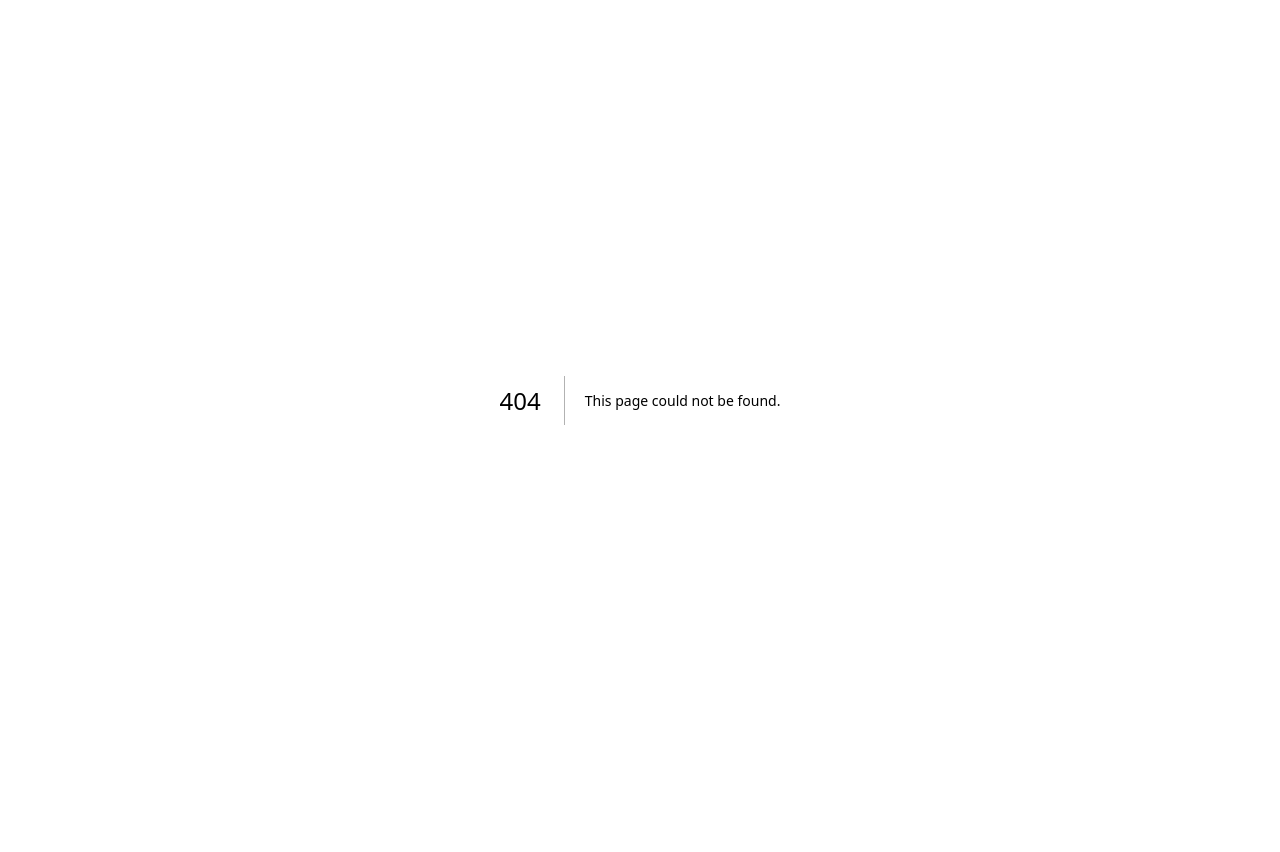
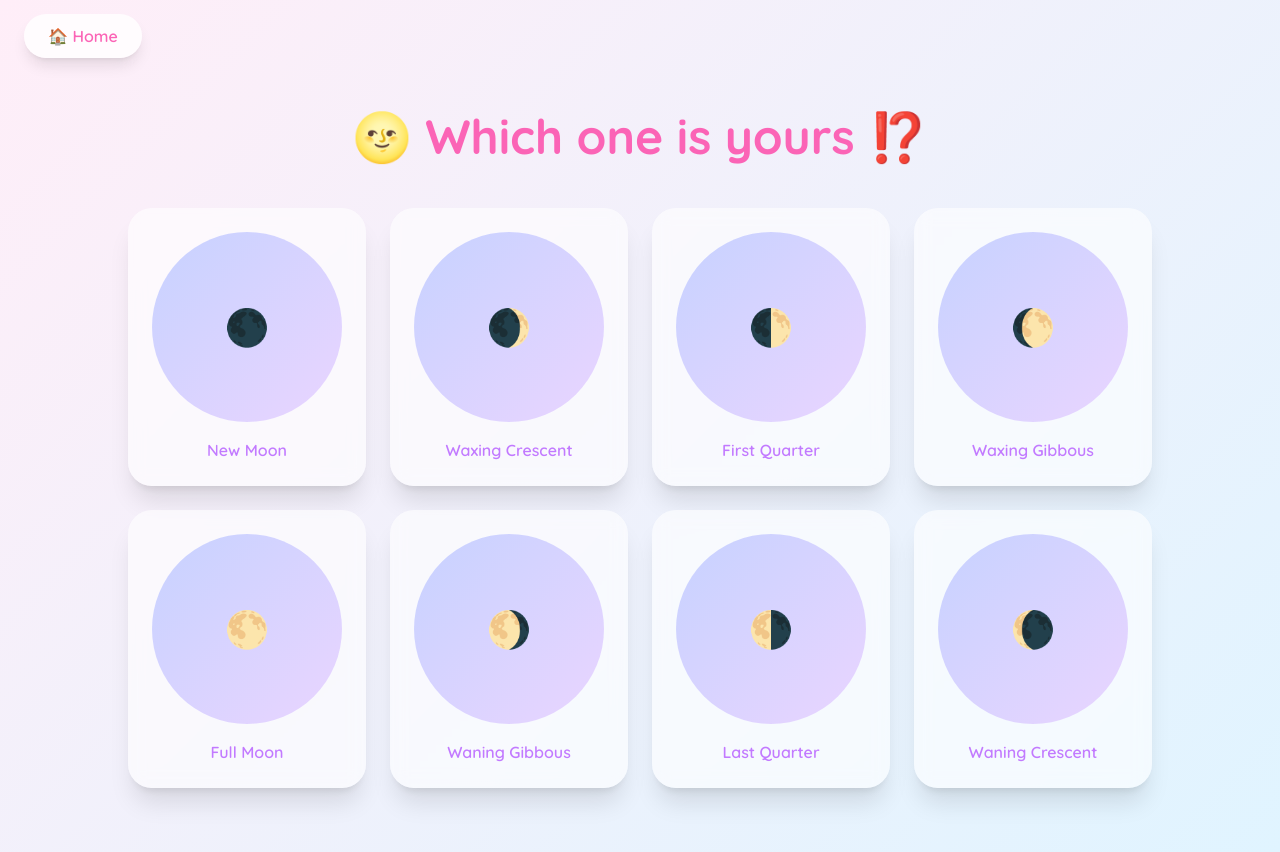
Before and after one commit to paepaev2/hbd-pye-2025, a Next.js app: page /moon in a window 1280 px wide. Before the commit this address had no page. Before the commit the page ends 800 px from the top, so only its background shows below. Built offline with nearby package versions, Linux system fonts and the light colour scheme.

Commit message:
feat: moon phase page

```diff
--- /dev/null
+++ b/app/moon/page.tsx
@@ -0,0 +1,114 @@
+"use client";
+
+import { useState } from "react";
+import { motion, AnimatePresence } from "framer-motion";
+import { useRouter } from "next/navigation";
+import HomeButton from "@/components/HomeButton";
+
+const moonPhases = [
+  { id: 1, name: "New Moon", isCorrect: false },
+  { id: 2, name: "Waxing Crescent", isCorrect: true }, // 17 Dec 2004
+  { id: 3, name: "First Quarter", isCorrect: false },
+  { id: 4, name: "Waxing Gibbous", isCorrect: false },
+  { id: 5, name: "Full Moon", isCorrect: false },
+  { id: 6, name: "Waning Gibbous", isCorrect: false },
+  { id: 7, name: "Last Quarter", isCorrect: false },
+  { id: 8, name: "Waning Crescent", isCorrect: false },
+];
+
+export default function MoonPage() {
+  const router = useRouter();
+  const [message, setMessage] = useState("");
+  const [messageType, setMessageType] = useState<"success" | "error" | "">("");
+
+  const handleMoonClick = (phase: typeof moonPhases[0]) => {
+    if (phase.isCorrect) {
+      setMessage("ว้าว");
+      setMessageType("success");
+      setTimeout(() => {
+        router.push("/gift");
+      }, 1500);
+    } else {
+      setMessage("ห้ะ");
+      setMessageType("error");
+      setTimeout(() => {
+        setMessage("");
+      }, 2000);
+    }
+  };
+
+  return (
+    <div className="min-h-screen p-4 md:p-8">
+      <HomeButton />
+
+      <motion.div
+        initial={{ opacity: 0 }}
+        animate={{ opacity: 1 }}
+        className="max-w-5xl mx-auto pt-20"
+      >
+        <motion.h2
+          initial={{ y: -20 }}
+          animate={{ y: 0 }}
+          className="text-3xl md:text-5xl font-bold text-center text-pink-400 mb-12"
+        >
+          🌝 Which one is yours ⁉️
+        </motion.h2>
+
+        {/* Moon Grid */}
+        <div className="grid grid-cols-2 md:grid-cols-4 gap-6 mb-8">
+          {moonPhases.map((phase, index) => (
+            <motion.div
+              key={phase.id}
+              initial={{ opacity: 0, scale: 0.8 }}
+              animate={{ opacity: 1, scale: 1 }}
+              transition={{ delay: index * 0.1 }}
+              whileHover={{ scale: 1.1, rotate: 5 }}
+              whileTap={{ scale: 0.95 }}
+              onClick={() => handleMoonClick(phase)}
+              className="cursor-pointer"
+            >
+              <div className="bg-white/60 backdrop-blur-sm rounded-3xl p-6 shadow-xl hover:shadow-2xl transition-all">
+                <div className="aspect-square bg-gradient-to-br from-indigo-200 to-purple-200 rounded-full mb-4 flex items-center justify-center text-4xl">
+                  {getMoonEmoji(phase.name)}
+                </div>
+                <p className="text-center text-sm md:text-base font-semibold text-purple-400">
+                  {phase.name}
+                </p>
+              </div>
+            </motion.div>
+          ))}
+        </div>
+
+        {/* Message */}
+        <AnimatePresence>
+          {message && (
+            <motion.div
+              initial={{ opacity: 0, y: 20 }}
+              animate={{ opacity: 1, y: 0 }}
+              exit={{ opacity: 0 }}
+              className={`text-center text-2xl font-semibold mt-12 ${
+                messageType === "success" ? "text-green-500" : "text-red-400"
+              }`}
+            >
+              {message}
+            </motion.div>
+          )}
+        </AnimatePresence>
+      </motion.div>
+    </div>
+  );
+}
+
+function getMoonEmoji(phase: string): string {
+  const emojiMap: { [key: string]: string } = {
+    "New Moon": "🌑",
+    "Waxing Crescent": "🌒",
+    "First Quarter": "🌓",
+    "Waxing Gibbous": "🌔",
+    "Full Moon": "🌕",
+    "Waning Gibbous": "🌖",
+    "Last Quarter": "🌗",
+    "Waning Crescent": "🌘",
+  };
+  return emojiMap[phase] || "🌙";
+}
```
